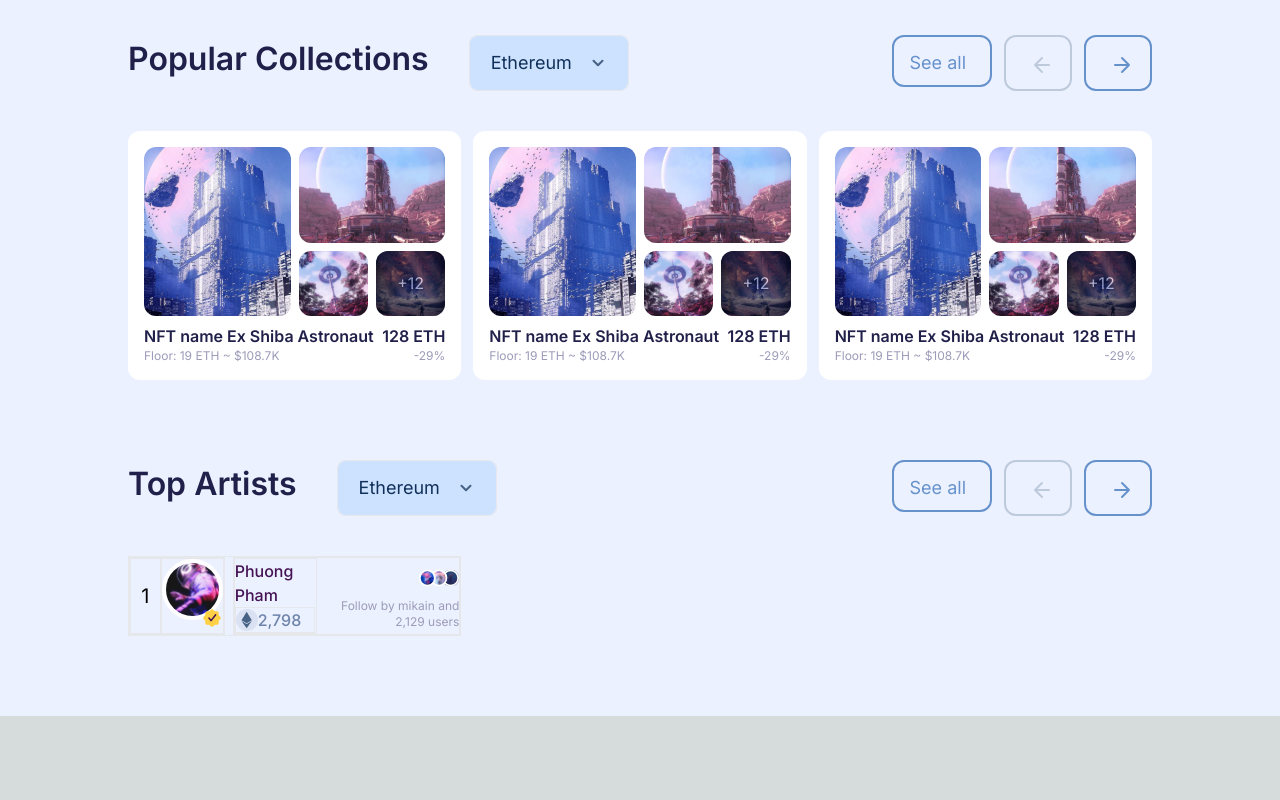
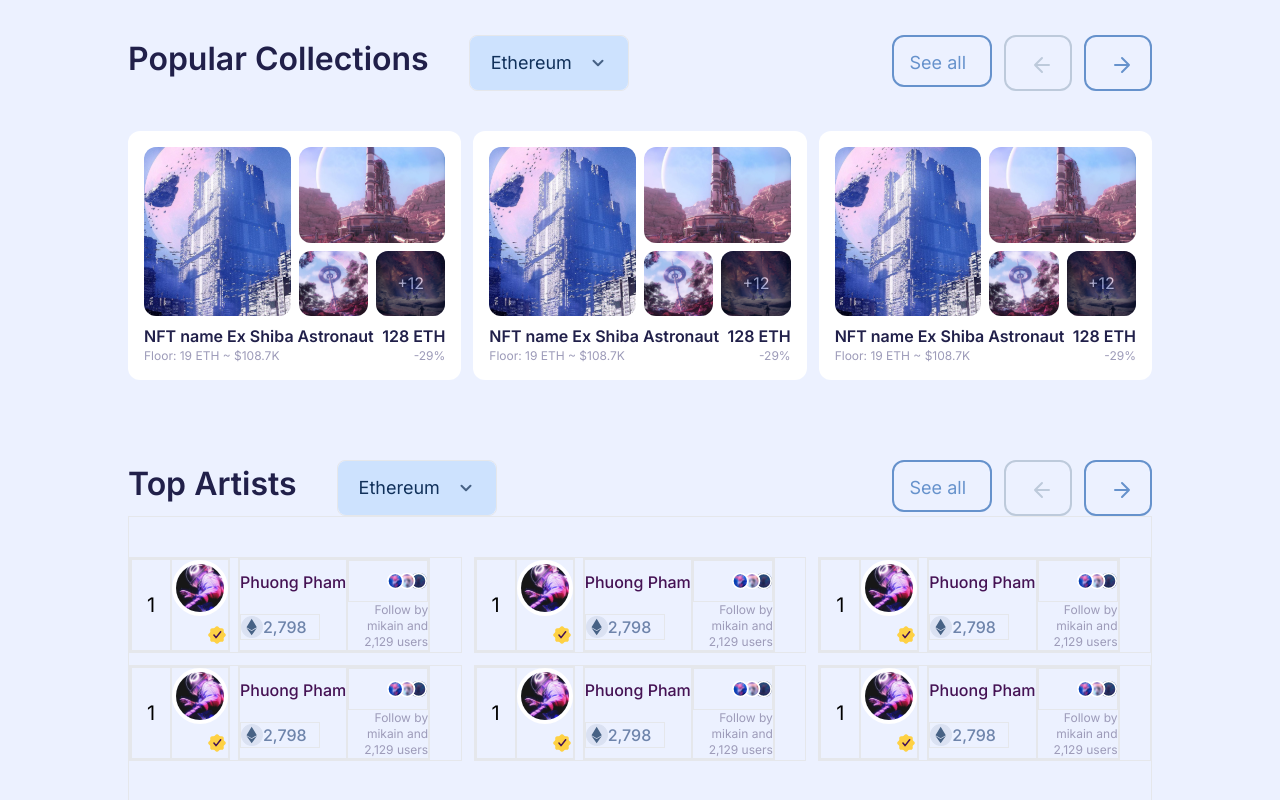
Before and after one commit to khadijafatima409/MY-NFT, a Next.js app: page / in a window 1280 px wide. Shown: the part 1368-2168 px from the top of the page. Before the commit the page ends 2084 px from the top, so only its background shows below. Built offline with nearby package versions, Linux system fonts and the light colour scheme.

Commit message:
map artist cards

```diff
--- a/src/components/Artists.tsx
+++ b/src/components/Artists.tsx
@@ -6,7 +6,10 @@ const Artists = () => {
   return (
     <div className="w-[80%] mx-auto ">
       <CustomHeader title="Top Artists" className="text-blue" />
-      <div className="max-w-full pt-10 pb-20 grid grid-cols-1 md:grid-cols-2 lg:grid-cols-3 gap-3 ">
+      <div className="max-w-full pt-10 pb-20 grid grid-cols-1 md:grid-cols-2 lg:grid-cols-3 gap-3 border ">
+        {Artists_CARD.map((e) => {
+          return (
+            <>
               <div className="border flex gap-2">
                 <div className="border  flex ">
                   <div className="w-10 flex justify-center items-center border">
@@ -18,7 +21,7 @@ const Artists = () => {
                       alt=""
                       height={20}
                       width={20}
-                className="w-20  rounded-full border-4 border-white"
+                      className="w-14  rounded-full border-4 border-white"
                     />
                     <Image
                       src="/artist/Verified.svg"
@@ -33,12 +36,17 @@ const Artists = () => {
                   <div className="flex flex-col justify-around border h-full font-medium">
                     <h2 className="text-dark-purple">Phuong Pham</h2>
                     <div className="flex border w-20">
-                <Image src="/artist/eth.svg" alt="" height={22} width={22} />
+                      <Image
+                        src="/artist/eth.svg"
+                        alt=""
+                        height={22}
+                        width={22}
+                      />
                       <p className="text-grey-blue">2,798</p>
                     </div>
                   </div>
-            <div>
-              <div className="flex justify-end">
+                  <div className="border">
+                    <div className="flex justify-end border">
                       <Image
                         src="/artist/followers.svg"
                         alt=""
@@ -48,14 +56,20 @@ const Artists = () => {
                       />
                     </div>
                     <div className="text-purply-blue text-xs ">
-                <p className="text-right">Follow by mikain and 2,129 users</p>
+                      <p className="text-right w-20">
+                        Follow by mikain and 2,129 users
+                      </p>
                     </div>
                   </div>
                 </div>
               </div>
+            </>
+          );
+        })}
       </div>
     </div>
   );
 };
 
 export default Artists;
+const Artists_CARD = ["", "", "", "", "", ""];
```
Lines whose indentation alone changed are shown as unchanged.
